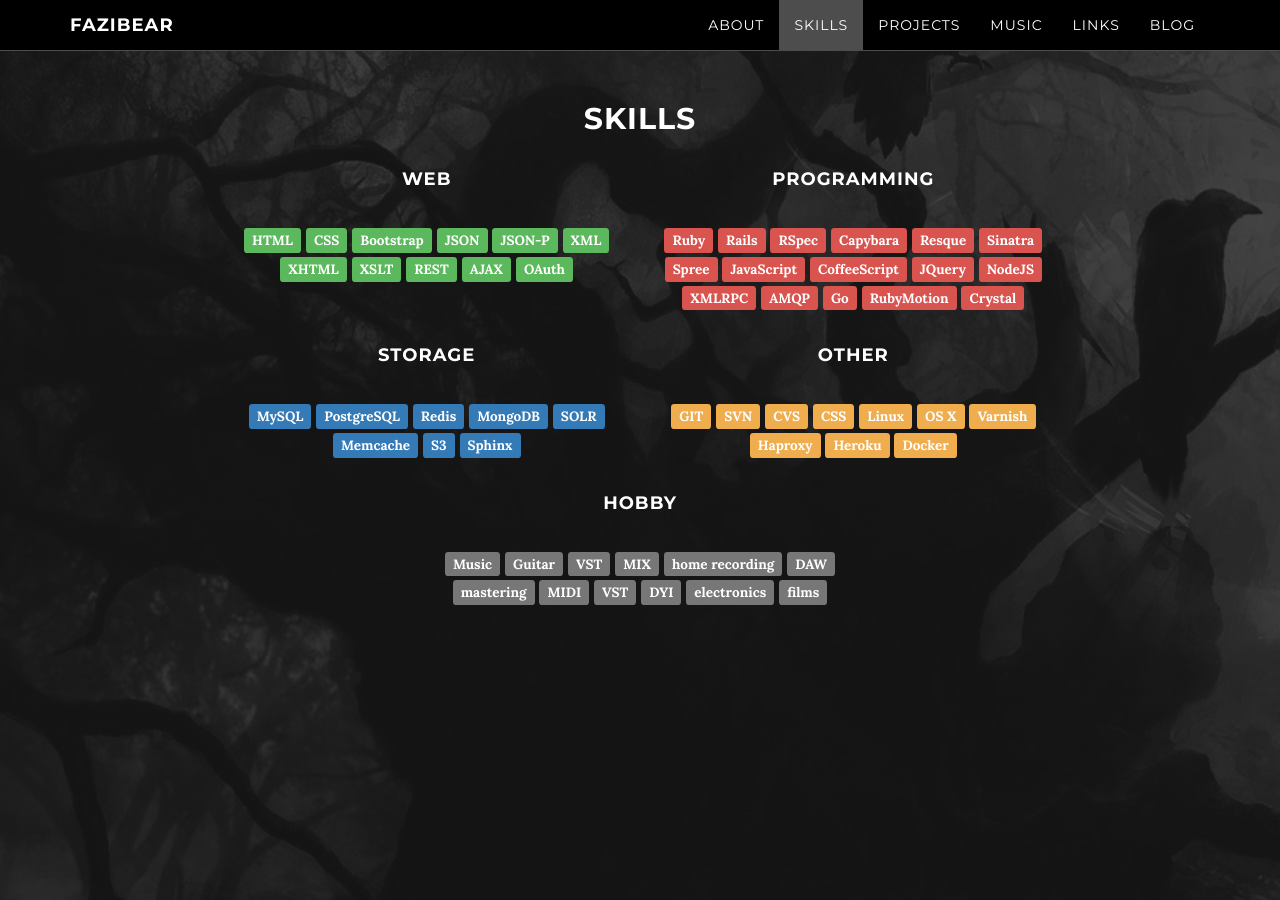
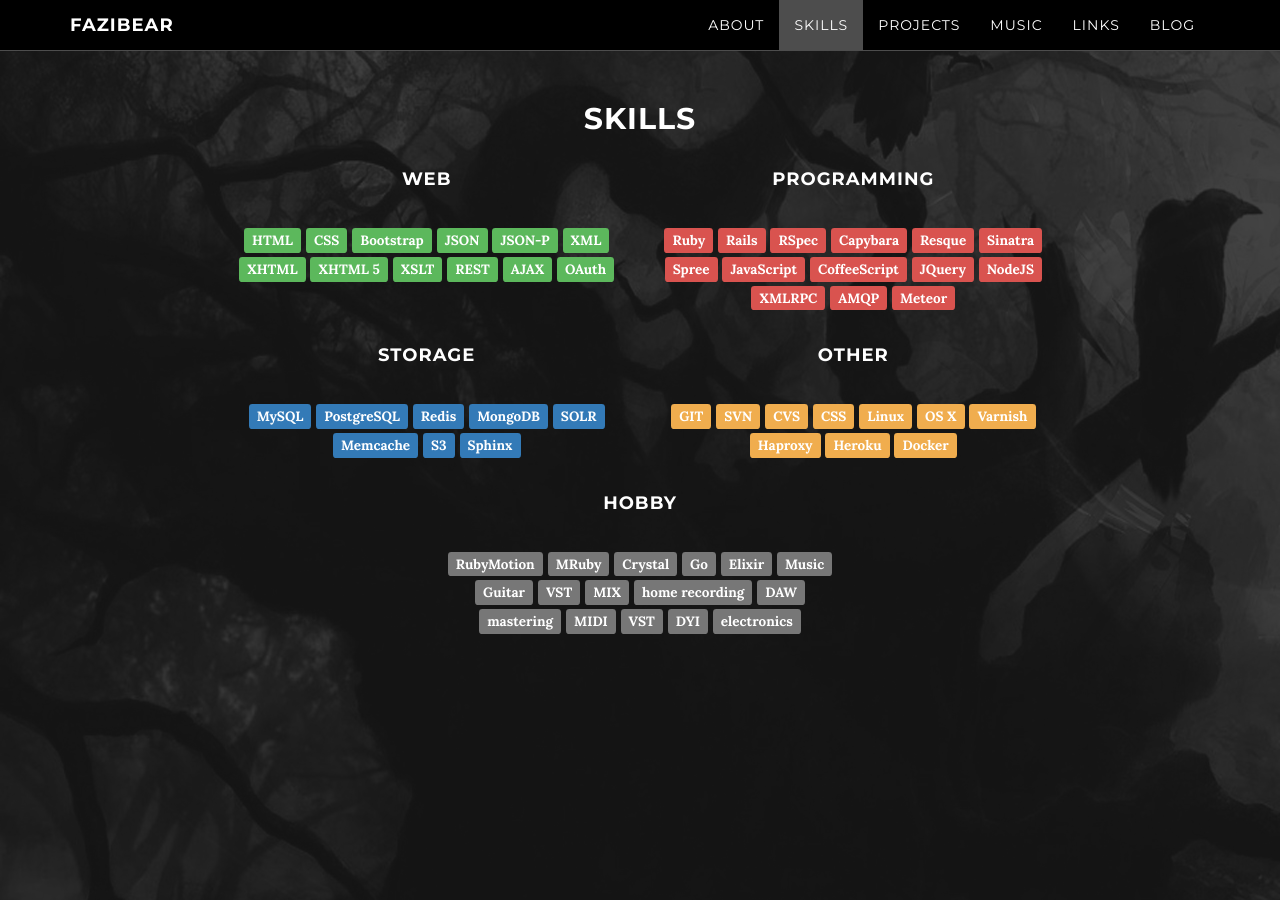
Before and after one commit to fazibear/fazibear.github.io, a Jekyll site: the page built from index.html, in a window 1280 px wide and 900 px high, scrolled down 1798 px. Built offline with Jekyll 4.4.1, drawn with Linux system fonts in a browser that asks for light colours; some web fonts are replaced; Markdown is read by kramdown in place of the engine named in the settings.

Commit message:
cleanup skills

```diff
--- a/_includes/skills.html
+++ b/_includes/skills.html
@@ -12,6 +12,7 @@
         <span class="label label-success">JSON-P</span>
         <span class="label label-success">XML</span>
         <span class="label label-success">XHTML</span>
+        <span class="label label-success">XHTML 5</span>
         <span class="label label-success">XSLT</span>
         <span class="label label-success">REST</span>
         <span class="label label-success">AJAX</span>
@@ -34,9 +35,7 @@
         <span class="label label-danger">NodeJS</span>
         <span class="label label-danger">XMLRPC</span>
         <span class="label label-danger">AMQP</span>
-        <span class="label label-danger">Go</span>
-        <span class="label label-danger">RubyMotion</span>
-        <span class="label label-danger">Crystal</span>
+        <span class="label label-danger">Meteor</span>
       </p>
     </div>
   </div>
@@ -74,6 +73,11 @@
     <div class="col-md-4 col-md-offset-4">
       <h4>Hobby</h4>
       <p>
+        <span class="label label-default">RubyMotion</span>
+        <span class="label label-default">MRuby</span>
+        <span class="label label-default">Crystal</span>
+        <span class="label label-default">Go</span>
+        <span class="label label-default">Elixir</span>
         <span class="label label-default">Music</span>
         <span class="label label-default">Guitar</span>
         <span class="label label-default">VST</span>
@@ -85,7 +89,6 @@
         <span class="label label-default">VST</span>
         <span class="label label-default">DYI</span>
         <span class="label label-default">electronics</span>
-        <span class="label label-default">films</span>
       </p>
     </div>
   </div>
```
